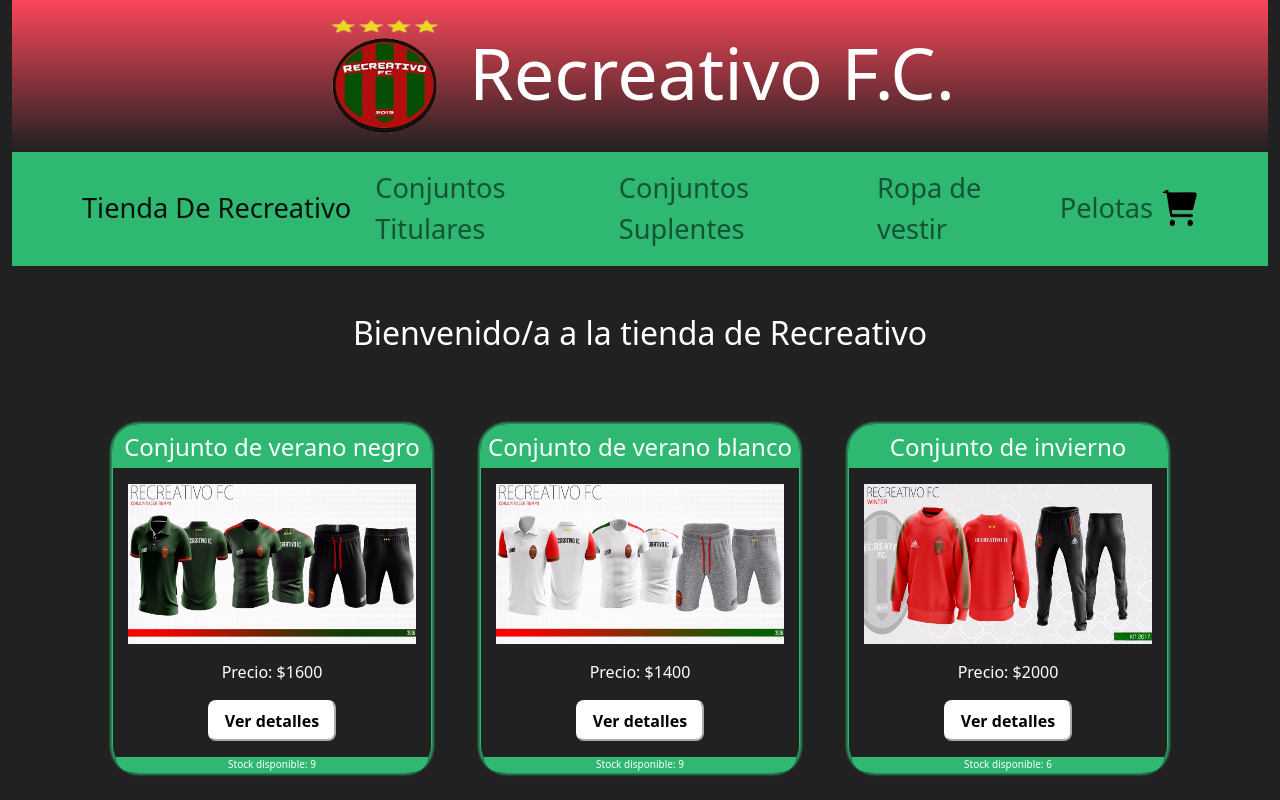
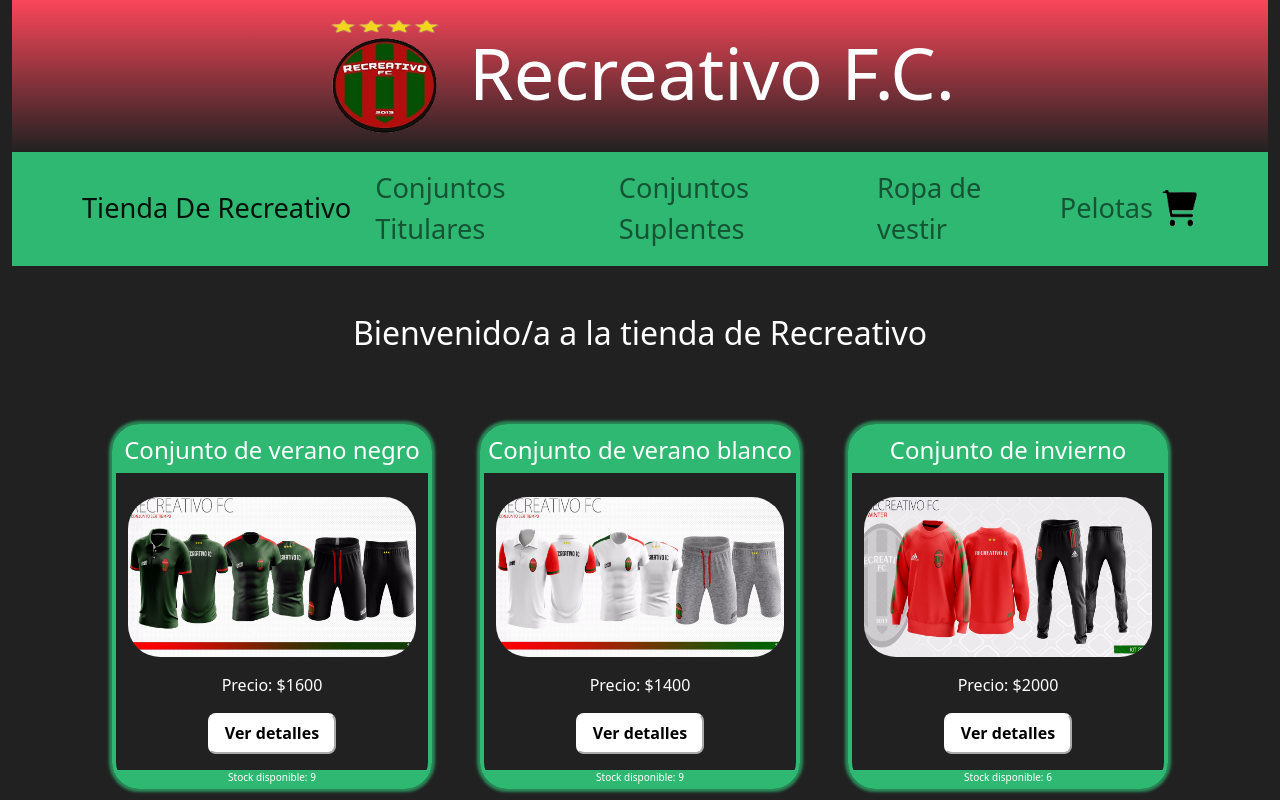
Before and after one commit to FacundoVillarroel/ProyectoFinalReactJS, a React (Create React App) app: page /category/deVestir in a window 1280 px wide. Shown: the top 800 px of the page. Built offline with nearby package versions, Linux system fonts and the light colour scheme.

Commit message:
Se mejoro el estilo del itemDetail e itemCount

```diff
--- a/scss/styles.scss
+++ b/scss/styles.scss
@@ -42,19 +42,32 @@
     .itemCount{
         background-color: #2eb872;
         width: 16rem;
+        border-radius: 2rem;
         .quantityButtonContainer{
             width: 15rem;
             border: #2eb872 solid 0.1rem;
             .quantityButton{
+                border-radius: 0.3rem;
                 height: 1.3rem;
                 width: 1.3rem;
                 margin: 0.5rem 0rem;
             }
         }
         .AddToCartButton{
-            width: 15rem;
-            padding: 0.3rem;
-            margin: 0.2rem;
+            margin-bottom: 0.5rem;
+                padding: 0.4rem 0.8rem;
+                font-weight: 700;
+                font-size: 1rem;
+                width: 15rem;
+                border-color:white;
+                background-color: white;
+                border-radius: 0.5rem;
+                cursor: pointer;
+                &:hover{
+                    color: #2eb872;
+                    background-color: white;
+                    transition: 300ms linear;
+                }
         }
     }
 
@@ -62,15 +75,15 @@
         justify-content: center;
         .product{
             width: 20rem;
-            border: #2eb872 solid 0.1rem;
+            border: #2eb872 solid 0.3rem;
             border-radius: 1.7rem;
-            box-shadow: 0px 0px 2px 2px rgba(46, 184, 114, 0.7);
+            box-shadow: 0px 0px 3px 3px rgba(46, 184, 114, 0.7);
             margin: 1.5rem;
             .productName{
-                width: 100%;
-                height: 2.7rem;
-                border-top-left-radius: 1.5rem;
-                border-top-right-radius: 1.5rem;
+                width: 101%;
+                height: 2.8rem;
+                border-top-left-radius: 1.3rem;
+                border-top-right-radius: 1.3rem;
                 color: white;
                 background-color: #2eb872;
                 border-bottom: #2eb872 solid 0.1rem;
@@ -97,9 +110,9 @@
                 }
             }
             .stock{
-                width: 98%;
-                border-bottom-left-radius: 4rem;
-                border-bottom-right-radius: 4rem;
+                width: 100%;
+                border-bottom-left-radius: 3rem;
+                border-bottom-right-radius: 3rem;
                 background-color: #2eb872;
                 text-align: center;
             }
@@ -110,10 +123,16 @@
 .productImage{
     max-width: 18rem;
     height: 10rem;
+    border-radius: 2rem;
     }
 
 .itemDetailContainer{
     margin: 1rem;
+    .itemDetail{
+        width: fit-content;
+        border-radius: 2rem;
+        box-shadow: 0px 0px 2px 2px rgba(250, 70, 89, 0.7);
+    }
 }
 
 .buttonReturn{
--- a/src/App.css
+++ b/src/App.css
@@ -31,31 +31,43 @@
       max-height: 2.5rem; }
   .body .itemCount {
     background-color: #2eb872;
-    width: 16rem; }
+    width: 16rem;
+    border-radius: 2rem; }
     .body .itemCount .quantityButtonContainer {
       width: 15rem;
       border: #2eb872 solid 0.1rem; }
       .body .itemCount .quantityButtonContainer .quantityButton {
+        border-radius: 0.3rem;
         height: 1.3rem;
         width: 1.3rem;
         margin: 0.5rem 0rem; }
     .body .itemCount .AddToCartButton {
+      margin-bottom: 0.5rem;
+      padding: 0.4rem 0.8rem;
+      font-weight: 700;
+      font-size: 1rem;
       width: 15rem;
-      padding: 0.3rem;
-      margin: 0.2rem; }
+      border-color: white;
+      background-color: white;
+      border-radius: 0.5rem;
+      cursor: pointer; }
+      .body .itemCount .AddToCartButton:hover {
+        color: #2eb872;
+        background-color: white;
+        transition: 300ms linear; }
   .body .productList {
     justify-content: center; }
     .body .productList .product {
       width: 20rem;
-      border: #2eb872 solid 0.1rem;
+      border: #2eb872 solid 0.3rem;
       border-radius: 1.7rem;
-      box-shadow: 0px 0px 2px 2px rgba(46, 184, 114, 0.7);
+      box-shadow: 0px 0px 3px 3px rgba(46, 184, 114, 0.7);
       margin: 1.5rem; }
       .body .productList .product .productName {
-        width: 100%;
-        height: 2.7rem;
-        border-top-left-radius: 1.5rem;
-        border-top-right-radius: 1.5rem;
+        width: 101%;
+        height: 2.8rem;
+        border-top-left-radius: 1.3rem;
+        border-top-right-radius: 1.3rem;
         color: white;
         background-color: #2eb872;
         border-bottom: #2eb872 solid 0.1rem;
@@ -78,18 +90,23 @@
           background-color: #2eb872;
           transition: 300ms linear; }
       .body .productList .product .stock {
-        width: 98%;
-        border-bottom-left-radius: 4rem;
-        border-bottom-right-radius: 4rem;
+        width: 100%;
+        border-bottom-left-radius: 3rem;
+        border-bottom-right-radius: 3rem;
         background-color: #2eb872;
         text-align: center; }
 
 .productImage {
   max-width: 18rem;
-  height: 10rem; }
+  height: 10rem;
+  border-radius: 2rem; }
 
 .itemDetailContainer {
   margin: 1rem; }
+  .itemDetailContainer .itemDetail {
+    width: fit-content;
+    border-radius: 2rem;
+    box-shadow: 0px 0px 2px 2px rgba(250, 70, 89, 0.7); }
 
 .buttonReturn {
   margin: 1rem;
--- a/src/components/Item.js
+++ b/src/components/Item.js
@@ -6,7 +6,7 @@
             <div className ="productName pt-1 pb-1">
                 <p>{item.title}</p>
             </div>
-            <div className="productImageContainer d-flex justify-content-center align-items-center mt-3 mb-2">
+            <div className="productImageContainer d-flex justify-content-center align-items-center mt-4 mb-2">
                 <img src={item.imgSrc} alt="conjunto titular" className="productImage" />
             </div>
             <div className="productPrice mt-2">
--- a/src/components/ItemCount.js
+++ b/src/components/ItemCount.js
@@ -30,7 +30,7 @@
 
     return (
         <div className ="itemCount d-flex flex-column align-items-center">
-            <h4>Cantidad</h4>
+            <h4 className="m-3">Cantidad</h4>
             <div className ="quantityButtonContainer d-flex justify-content-between">
                 <button className ="quantityButton ms-2" onClick={clickMinus}> - </button>
                 <p className ="mt-2"> {count} </p>
--- a/src/components/ItemDetail.js
+++ b/src/components/ItemDetail.js
@@ -13,11 +13,11 @@
 
     return(
         <>
-            <div className="container d-flex flex-column align-items-center">
-                <h3 className="mb-4">
+            <div className="itemDetail container d-flex flex-column align-items-center">
+                <h3 className="m-3">
                     {item.title}
                 </h3>
-                <img src={item.imgSrc} alt={item.title} className="productImage"/>
+                <img src={item.imgSrc} alt={item.title} className="productImage mt-4 mb-2"/>
                 <p className="fs-6 m-3">
                     {item.description}
                 </p >
```
